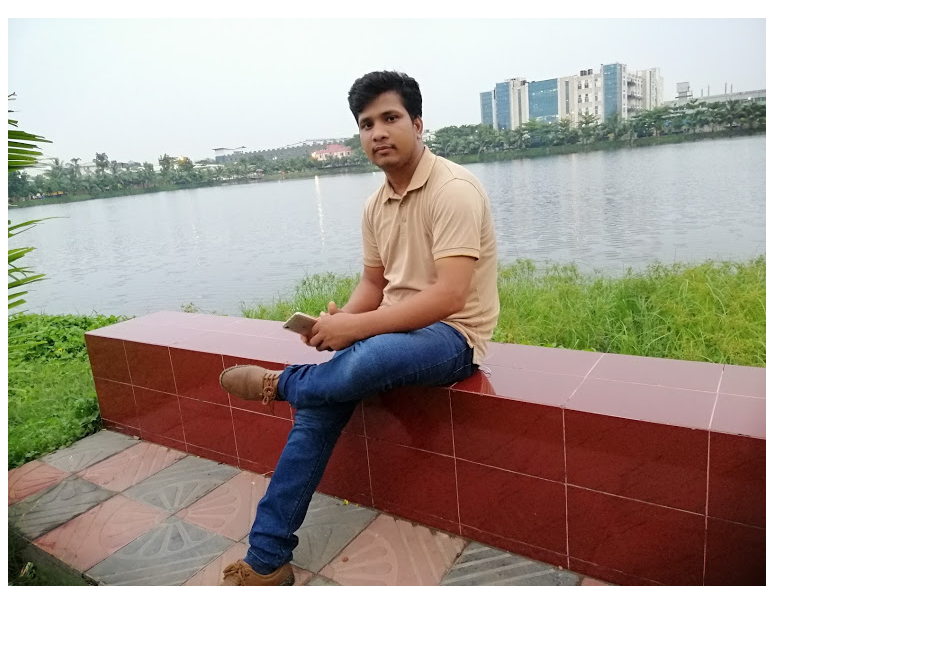
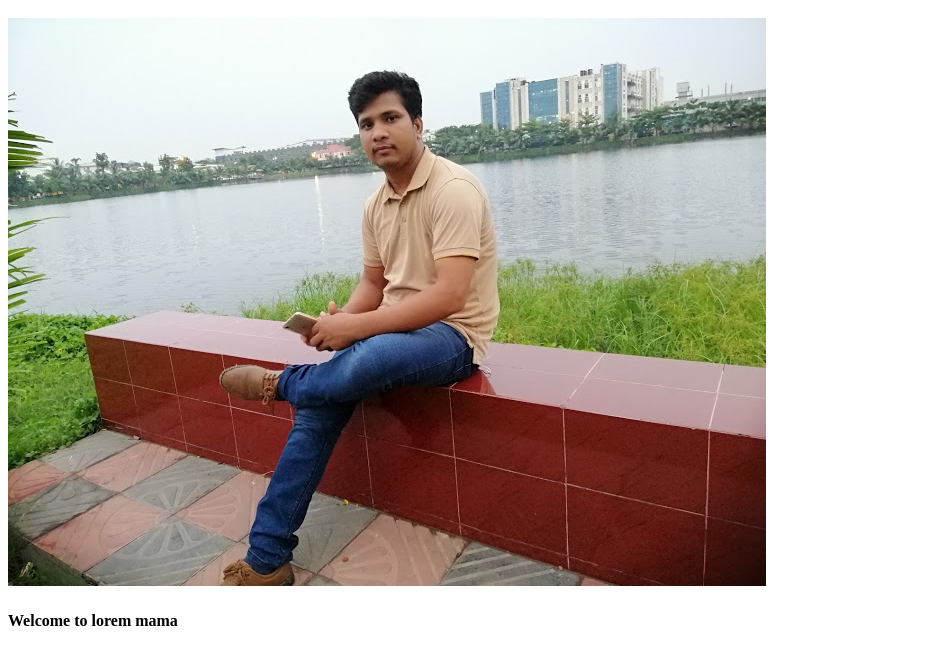
Before and after one commit to nooralam93/my-first-new-repository, a plain HTML site: page index.html in a window 1280 px wide. Shown: the part 1181-1832 px from the top of the page, without its empty margins (0-943 px from the left). Before the commit the page ends 1779 px from the top, so only its background shows below. Drawn offline with Linux system fonts and the light colour scheme.

Commit message:
add something

```diff
--- a/index.html
+++ b/index.html
@@ -13,6 +13,7 @@
     <h3>some thing is better then nothing</h3>
     <h1>my first new repository</h1>
     <img src="images/IMG_20210601_183007.jpg" alt="">
+    <h4>Welcome to lorem mama</h4>
 
 </body>
 </html>
```
